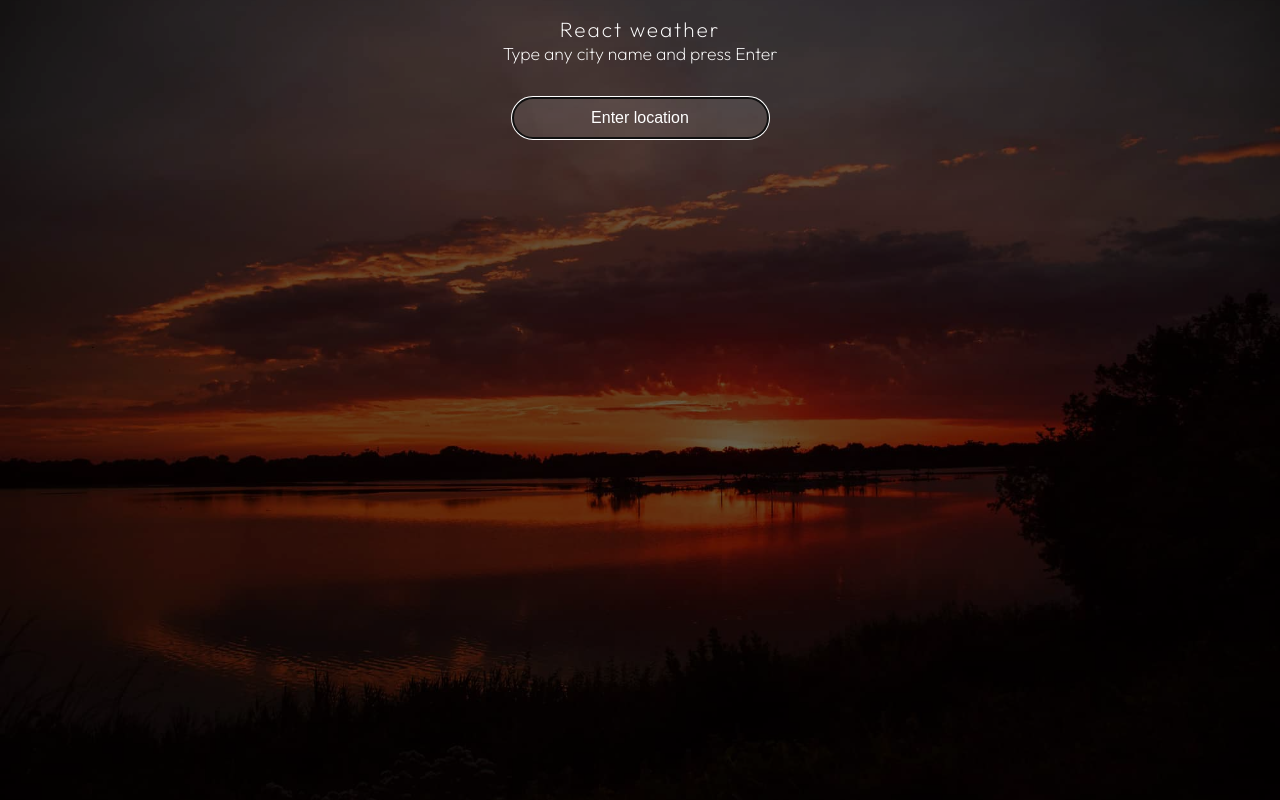
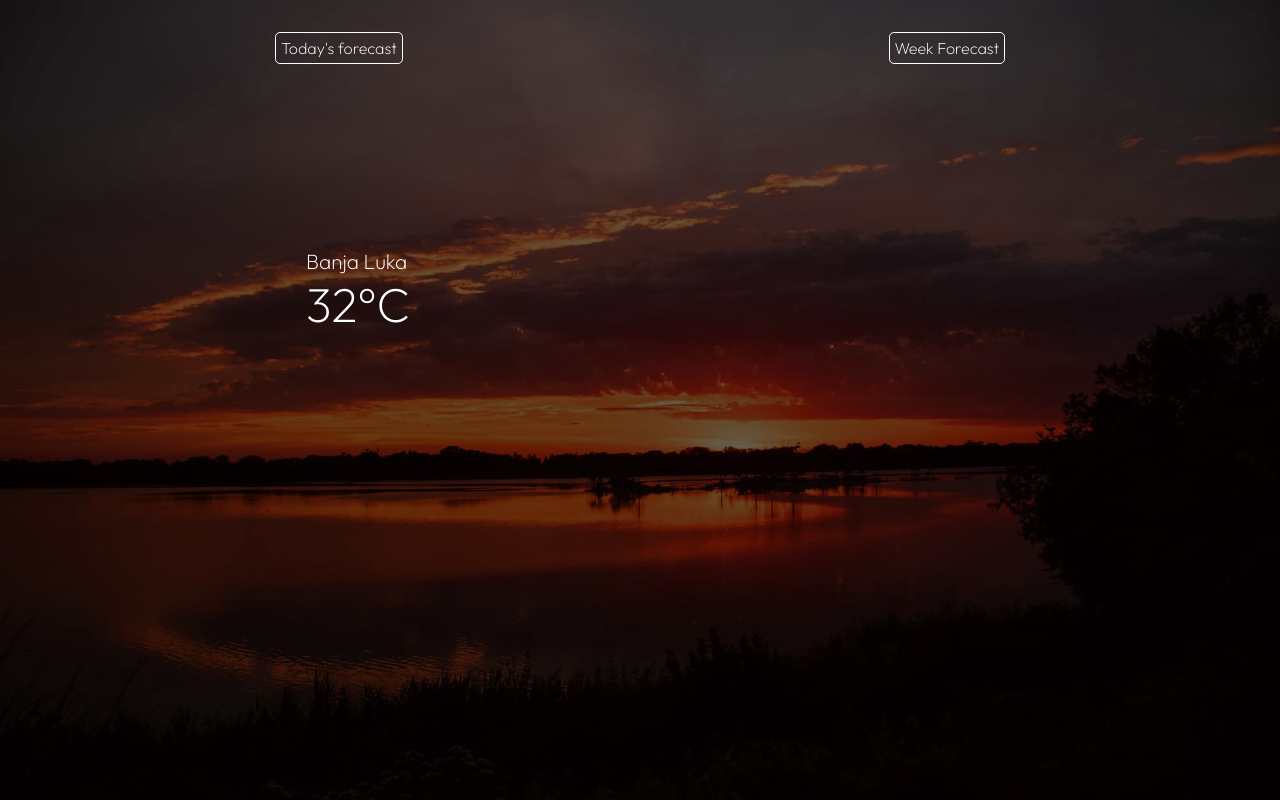
Before and after one commit to nemanjajovic/react-weather, a React (Create React App) app: page /week-forecast in a window 1280 px wide. Built offline with nearby package versions, Linux system fonts and the light colour scheme; no server answers.

Commit message:
Implemented Context and Router

```diff
--- a/package.json
+++ b/package.json
@@ -9,6 +9,7 @@
     "axios": "^0.27.2",
     "react": "^18.2.0",
     "react-dom": "^18.2.0",
+    "react-router-dom": "^6.3.0",
     "react-scripts": "5.0.1",
     "web-vitals": "^2.1.4"
   },
--- a/src/App.js
+++ b/src/App.js
@@ -1,77 +1,28 @@
-import axios from "axios";
-import React, { useState, useRef, useEffect } from "react";
+import React from "react";
+import { Routes, Route, Link } from "react-router-dom";
+
+import CurrentWeather from "./pages/CurrentWeather";
+import WeekForecast from "./pages/WeekForecast";
 
 function App() {
-  const [data, setData] = useState({});
-  const [location, setLocation] = useState(
-    localStorage.getItem("city") === null ? "" : localStorage.getItem("city")
-  );
-  const inputRef = useRef(React.createRef());
-
-  useEffect(() => {
-    inputRef.current.focus();
-
-    axios.get(url).then((res) => setData(res.data));
-
-    setLocation("");
-  }, []);
-
-  const apiKey = "6e75a0730264c2386f68ef0d04cad813";
-  const url = `https://api.openweathermap.org/data/2.5/weather?q=${location}&units=metric&appid=${apiKey}`;
-
-  const searchLocation = (e) => {
-    if (e.key === "Enter") {
-      axios.get(url).then((res) => {
-        setData(res.data);
-        localStorage.setItem("city", res.data.name);
-      });
-      setLocation("");
-    }
-  };
-
   return (
     <div className="app">
-      <h1>React weather</h1>
-      <p className="subtitle">Type any city name and press Enter</p>
-      <div className="search">
-        <input
-          type="text"
-          value={location}
-          onChange={(e) => setLocation(e.target.value)}
-          onKeyDown={searchLocation}
-          placeholder="Enter location"
-          ref={inputRef}
-        />
+      {/* <h1>React weather</h1>
+      <p className="subtitle">Type any city name and press Enter</p> */}
+      <div className="link">
+        <Link className="link-item" to={"/"}>
+          Today's forecast
+        </Link>
+        <Link className="link-item" to={"/week-forecast"}>
+          Week Forecast
+        </Link>
       </div>
-      <div className="container">
-        <div className="top">
-          <div className="location">
-            {data.name ? <p>{data.name}</p> : null}
-          </div>
-          <div className="temp">
-            {data.main ? <h2>{data.main.temp.toFixed(0)}°C</h2> : null}
-          </div>
-          <div className="description">
-            {data.weather ? <p>{data.weather[0].main}</p> : null}
-          </div>
-        </div>
-        {data.main ? (
-          <div className="bottom">
-            <div className="feels">
-              {data.main ? <p>{data.main.feels_like.toFixed(0)}°C</p> : null}
-              <p>Feels like</p>
-            </div>
-            <div className="humidity">
-              {data.main ? <p>{data.main.humidity}%</p> : null}
-              <p>Humidity</p>
-            </div>
-            <div className="wind">
-              {data.wind ? <p>{data.wind.speed.toFixed(0)} km/h</p> : null}
-              <p>Wind</p>
-            </div>
-          </div>
-        ) : null}
-      </div>
+      {/* <CurrentWeather /> */}
+
+      <Routes>
+        <Route path="/" element={<CurrentWeather />} />
+        <Route path="/week-forecast" element={<WeekForecast />} />
+      </Routes>
     </div>
   );
 }
--- /dev/null
+++ b/src/context/ContextProvider.js
@@ -0,0 +1,19 @@
+import React, { createContext, useContext, useState } from "react";
+
+const StateContext = createContext();
+
+export const ContextProvider = ({ children }) => {
+  const [test, setTest] = useState("Banja Luka");
+
+  return (
+    <StateContext.Provider
+      value={{
+        test,
+      }}
+    >
+      {children}
+    </StateContext.Provider>
+  );
+};
+
+export const useStateContext = () => useContext(StateContext);
--- a/src/index.css
+++ b/src/index.css
@@ -79,7 +79,7 @@ h2 {
 
 .container {
   max-width: 700px;
-  height: 450px;
+  height: 300px;
   margin: auto;
   padding: 1rem 1rem;
   position: relative;
@@ -120,6 +120,22 @@ h2 {
   background-color: rgba(255,255,255,0.2);
 }
 
+.link {
+  display: flex;
+  padding: 2rem 2rem;
+  flex-direction: row;
+  justify-content: space-around;
+}
+
+.link .link-item {
+  font-weight: 300;
+  color: #fff;
+  text-decoration: none;
+  border: 1px solid #fff;
+  padding: 0.3rem 0.3rem;
+  border-radius: 5px;
+}
+
 @media only screen and (max-width: 340px){
   .app input {
     width: 70%;
--- a/src/index.js
+++ b/src/index.js
@@ -1,11 +1,17 @@
 import React from "react";
 import ReactDOM from "react-dom/client";
+import { BrowserRouter } from "react-router-dom";
+import { ContextProvider } from "./context/ContextProvider";
 import "./index.css";
 import App from "./App";
 
 const root = ReactDOM.createRoot(document.getElementById("root"));
 root.render(
   <React.StrictMode>
-    <App />
+    <ContextProvider>
+      <BrowserRouter>
+        <App />
+      </BrowserRouter>
+    </ContextProvider>
   </React.StrictMode>
 );
--- /dev/null
+++ b/src/pages/CurrentWeather.js
@@ -0,0 +1,82 @@
+import React, { useState, useEffect, useRef } from "react";
+import axios from "axios";
+
+import { useStateContext } from "../context/ContextProvider";
+
+const CurrentWeather = () => {
+  // How we import data from context, add comma after every constant to add it
+  // const { test } = useStateContext();
+
+  const [data, setData] = useState({});
+  const [location, setLocation] = useState(
+    localStorage.getItem("city") === null ? "" : localStorage.getItem("city")
+  );
+  const inputRef = useRef(React.createRef());
+
+  useEffect(() => {
+    inputRef.current.focus();
+
+    axios.get(url).then((res) => setData(res.data));
+
+    setLocation("");
+  }, []);
+
+  const apiKey = "6e75a0730264c2386f68ef0d04cad813";
+  const url = `https://api.openweathermap.org/data/2.5/weather?q=${location}&units=metric&appid=${apiKey}`;
+
+  const searchLocation = (e) => {
+    if (e.key === "Enter") {
+      axios.get(url).then((res) => {
+        setData(res.data);
+        localStorage.setItem("city", res.data.name);
+      });
+      setLocation("");
+    }
+  };
+
+  return (
+    <>
+      <div className="search">
+        <input
+          type="text"
+          value={location}
+          onChange={(e) => setLocation(e.target.value)}
+          onKeyDown={searchLocation}
+          placeholder="Enter location"
+          ref={inputRef}
+        />
+      </div>
+      <div className="container">
+        <div className="top">
+          <div className="location">
+            {data.name ? <p>{data.name}</p> : null}
+          </div>
+          <div className="temp">
+            {data.main ? <h2>{data.main.temp.toFixed(0)}°C</h2> : null}
+          </div>
+          <div className="description">
+            {data.weather ? <p>{data.weather[0].main}</p> : null}
+          </div>
+        </div>
+        {data.main ? (
+          <div className="bottom">
+            <div className="feels">
+              {data.main ? <p>{data.main.feels_like.toFixed(0)}°C</p> : null}
+              <p>Feels like</p>
+            </div>
+            <div className="humidity">
+              {data.main ? <p>{data.main.humidity}%</p> : null}
+              <p>Humidity</p>
+            </div>
+            <div className="wind">
+              {data.wind ? <p>{data.wind.speed.toFixed(0)} km/h</p> : null}
+              <p>Wind</p>
+            </div>
+          </div>
+        ) : null}
+      </div>
+    </>
+  );
+};
+
+export default CurrentWeather;
--- /dev/null
+++ b/src/pages/WeekForecast.js
@@ -0,0 +1,21 @@
+import React from "react";
+
+const WeekForecast = () => {
+  // Week forecast API call, just change the q=belgrade to any city name
+  //https://api.openweathermap.org/data/2.5/forecast?q=belgrade&appid=6e75a0730264c2386f68ef0d04cad813
+
+  return (
+    <div className="container">
+      <div className="top">
+        <div className="location">
+          <p>Banja Luka</p>
+        </div>
+        <div className="temp">
+          <h2>32°C</h2>
+        </div>
+      </div>
+    </div>
+  );
+};
+
+export default WeekForecast;
```
Also changed, not shown: 2 other files (tests, documents, lock files or other folders).
